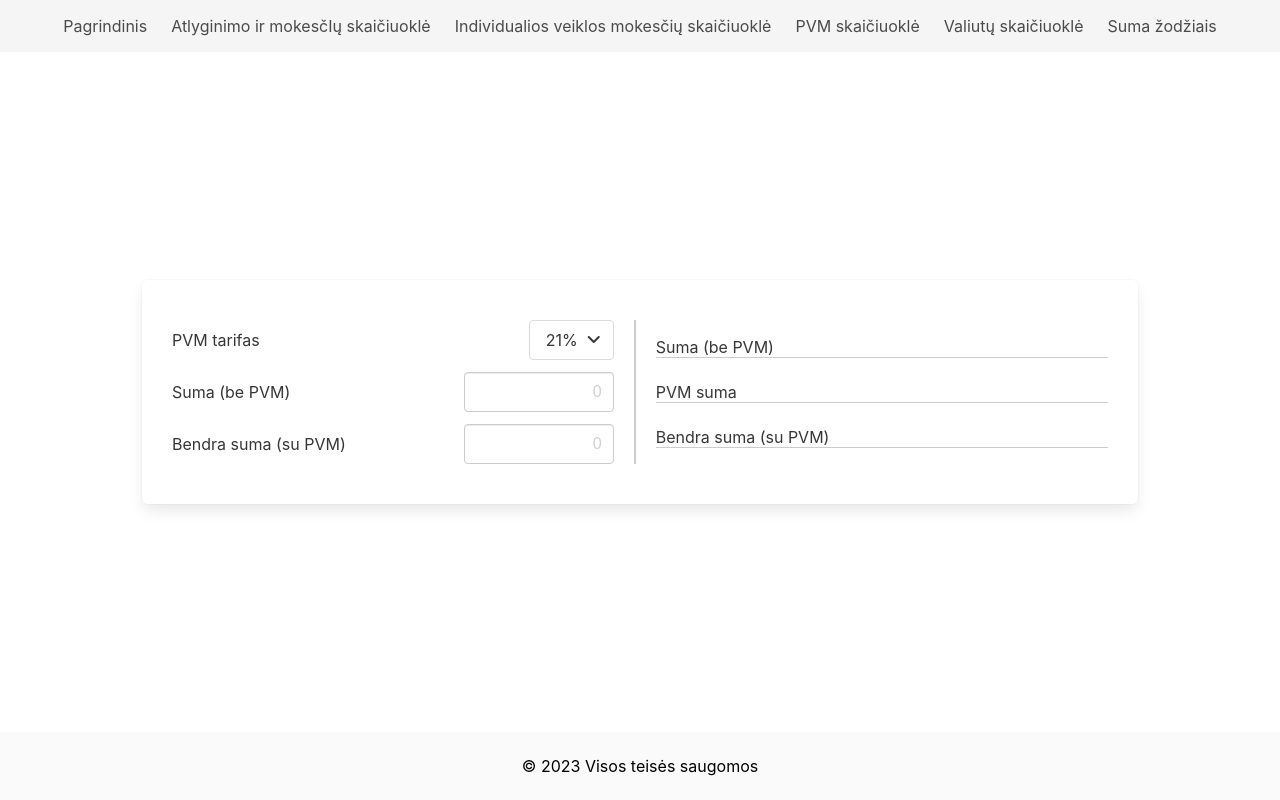
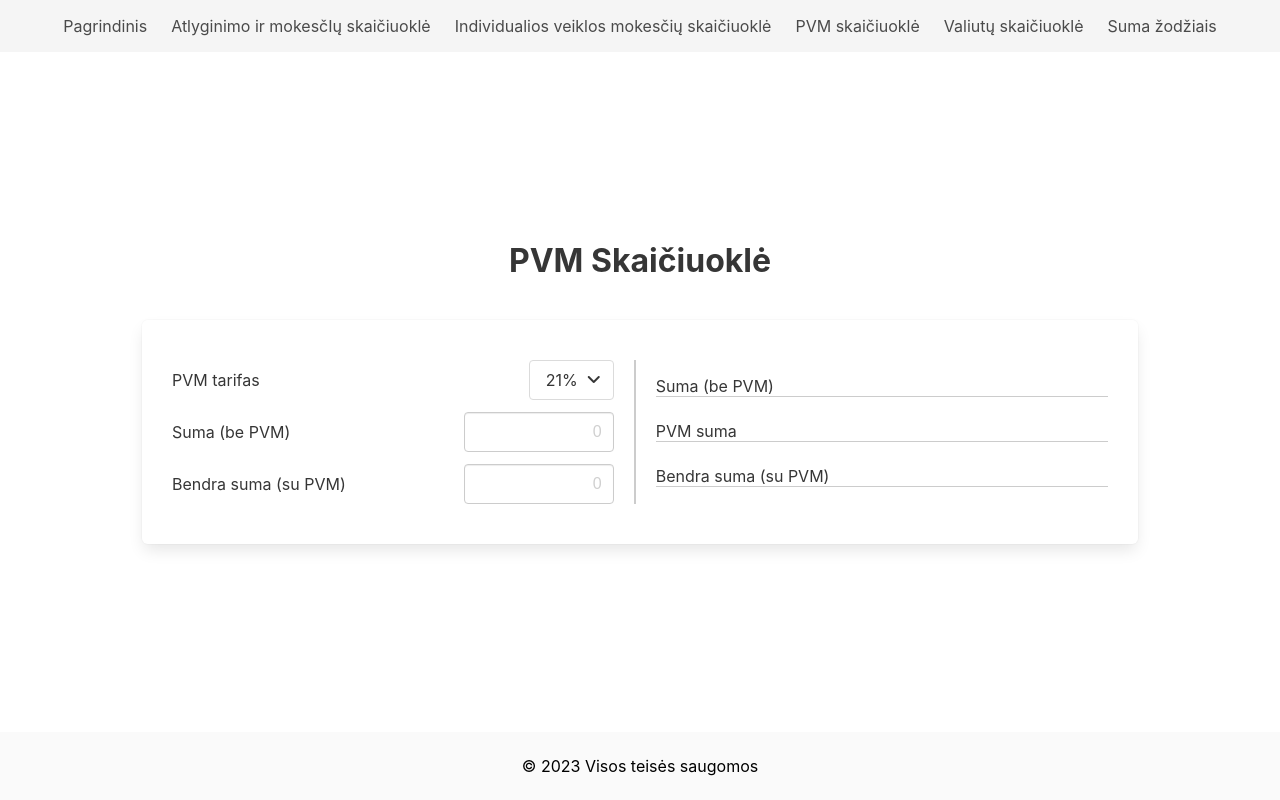
Before and after one commit to ernestas17/CA_2, a React (Vite) app: page /PVM-calculator in a window 1280 px wide. Built offline with nearby package versions, Linux system fonts and the light colour scheme.

Commit message:
On VATCalc component updated with h1 and styledCalcSection

```diff
--- a/src/pages/VAT_calculator/VATCalc.tsx
+++ b/src/pages/VAT_calculator/VATCalc.tsx
@@ -1,10 +1,12 @@
-import Vat_calc from "../../components/organisms/Vat_calc";
+import { StyledCalcSection } from '../../components/molecules/CounterContentContainer/styles';
+import Vat_calc from '../../components/organisms/Vat_calc';
 
 const VATCalc = () => {
   return (
-    <div>
+    <StyledCalcSection>
+      <h1>PVM Skaičiuoklė</h1>
       <Vat_calc />
-    </div>
+    </StyledCalcSection>
   );
 };
 
```
